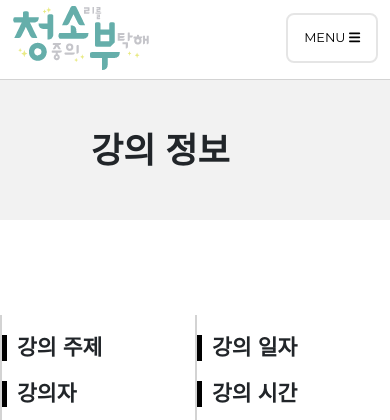
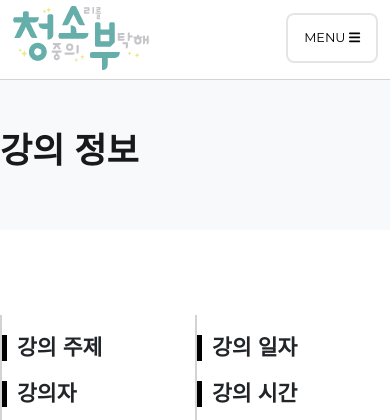
Before and after one commit to dclxxi/real-time-audience-reaction-analysis-service, a Django app: template monitoring/templates/report/report_page.html in a window 390 px wide; the page is wider, and only the part inside the window is pictured. Shown: the top 420 px of that part. Run offline with Django 5.2, Linux system fonts and the light colour scheme; the template is opened without the code that fills it, so the values that code supplies are empty; some libraries are stand-ins or nearby versions.

Commit message:
style: report page css 수정

```diff
--- a/monitoring/templates/report/report_page.html
+++ b/monitoring/templates/report/report_page.html
@@ -10,6 +10,12 @@
             .chart-container {
                 flex-direction: column;
             }
+
+        }
+        @media (max-width: 970px){
+            .container-fluid{
+                padding-left: 0 !important;
+            }
         }
 
         .box {
@@ -21,7 +27,14 @@
     </style>
 
     <main style="padding-top: 80px !important;">
-     <h3 style="width: 100%; height:140px; line-height: 140px; margin-bottom: 10px; padding:0 90px; border: 1px solid #f2f2f2; background-color: #f2f2f2; font-size: 35px;!important;">강의 정보</h3>
+  <nav class="navbar navbar-expand-lg navbar-light bg-light" style="height: 150px; padding:0">
+    <div class="container-fluid" style="padding-left: 280px;">
+        <h3 class="navbar-brand" style="font-size: 35px;!important;">강의 정보</h3>
+    </div>
+  </nav>
+{#    <div class="container-fluid" style="height:140px; margin-bottom: 20px;background-color: #f2f2f2; border: 1px solid black">#}
+{#        <h3 style="font-size: 35px;!important;">강의 정보</h3>#}
+{#    </div>#}
         <div class="mb-auto p-5 container contents-center">
 
             <div style="width: 100%">
```
